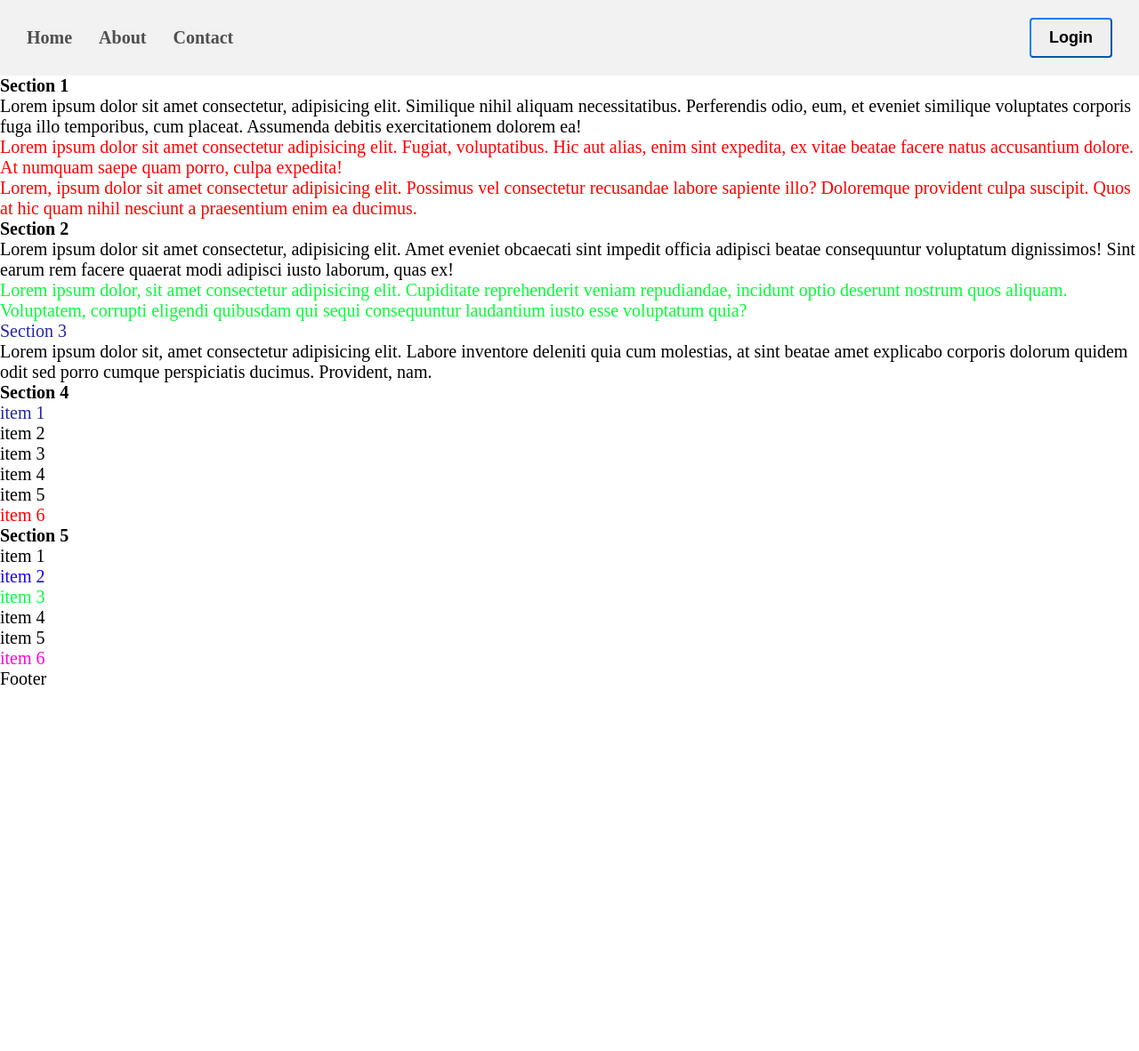
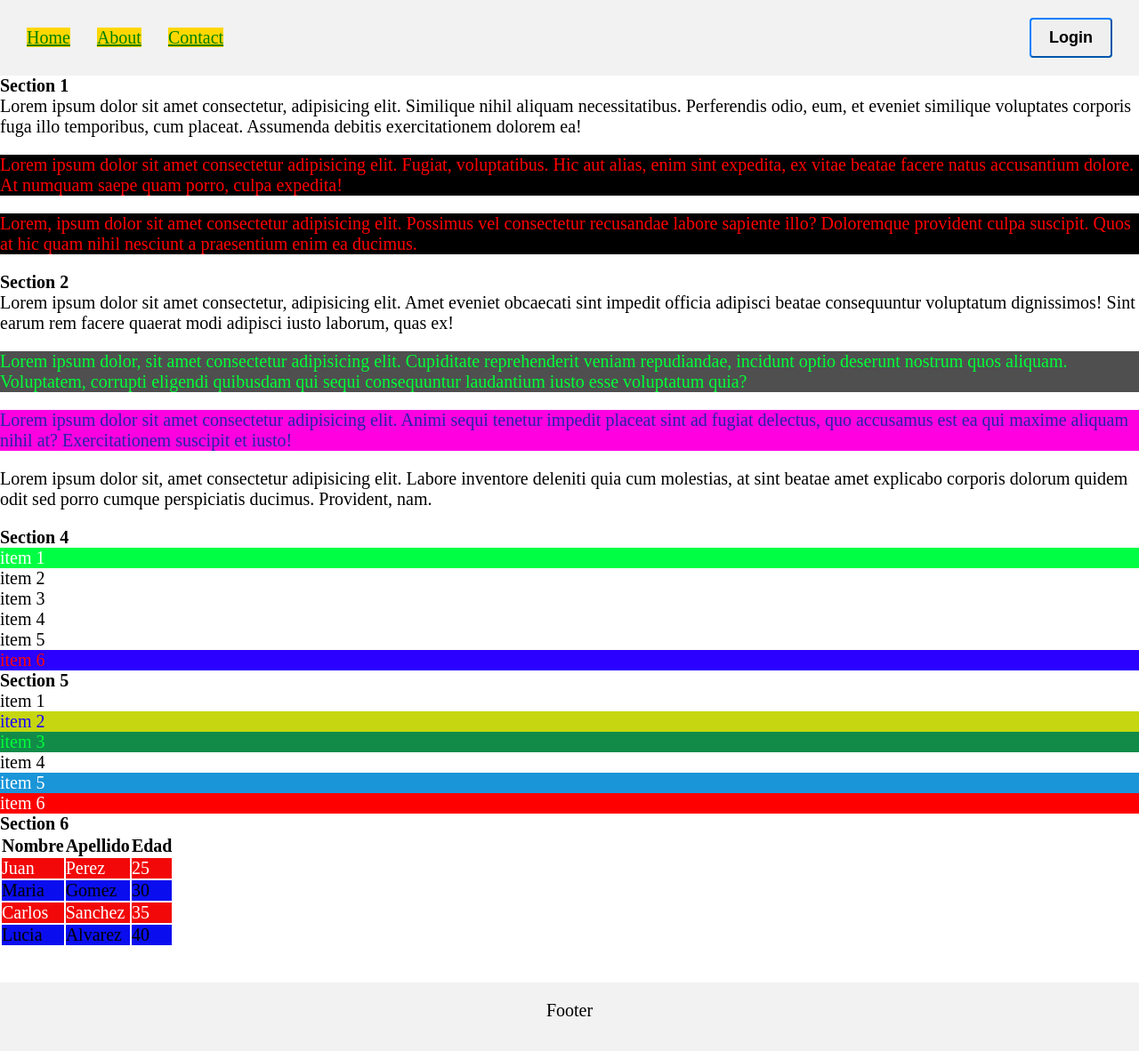
Before and after one commit to humbertodrc/desarrollo-web-camada-53815, a plain HTML site: page clase-08-Pseudoclases-y-BEM/pseudoclases.html in a window 1280 px wide. Shown: the whole page at 89% size. Before the commit the page ends 800 px from the top, so only its background shows below. Drawn offline with Linux system fonts and the light colour scheme.

Commit message:
clase-08: pseudoclases

```diff
--- a/clase-08-Pseudoclases-y-BEM/pseudoclases.html
+++ b/clase-08-Pseudoclases-y-BEM/pseudoclases.html
@@ -13,9 +13,9 @@
     <!-- Ejemplo para aplicar :hover, :focus, :active -->
     <nav>
       <ul>
-        <li><a href="">Home</a></li>
-        <li><a href="">About</a></li>
-        <li><a href="">Contact</a></li>
+        <li><a href="#">Home</a></li>
+        <li><a href="./pages/about.html" target="_blank">About</a></li>
+        <li><a href="./pages/contact.html" target="_blank">Contact</a></li>
       </ul>
       <button>Login</button>
     </nav>
@@ -45,7 +45,7 @@
         iusto esse voluptatum quia?</p>
     </section>
     <section class="section-3">
-      <p>Section 3</p>
+      <p>Lorem ipsum dolor sit amet consectetur adipisicing elit. Animi sequi tenetur impedit placeat sint ad fugiat delectus, quo accusamus est ea qui maxime aliquam nihil at? Exercitationem suscipit et iusto!</p>
       <p>Lorem ipsum dolor sit, amet consectetur adipisicing elit. Labore inventore deleniti quia cum molestias, at sint
         beatae amet explicabo corporis dolorum quidem odit sed porro cumque perspiciatis ducimus. Provident, nam.</p>
     </section>
@@ -75,6 +75,41 @@
         <li>item 6</li>
       </ul>
     </section>
+
+    <!-- Ejemplo para aplicar :nth-child(odd) :nth-child(even) tabla -->
+    <section class="section-6">
+      <h2>Section 6</h2>
+      <table>
+        <thead>
+          <tr>
+            <th>Nombre</th>
+            <th>Apellido</th>
+            <th>Edad</th>
+          </tr>
+        </thead>
+        <tbody>
+          <tr>
+            <td>Juan</td>
+            <td>Perez</td>
+            <td>25</td>
+          </tr>
+          <tr>
+            <td>Maria</td>
+            <td>Gomez</td>
+            <td>30</td>
+          </tr>
+          <tr>
+            <td>Carlos</td>
+            <td>Sanchez</td>
+            <td>35</td>
+          </tr>
+          <tr>
+            <td>Lucia</td>
+            <td>Alvarez</td>
+            <td>40</td>
+          </tr>
+        </tbody>
+      </table>
   </main>
 
   <footer>
--- a/clase-08-Pseudoclases-y-BEM/styles/pseudoclases.css
+++ b/clase-08-Pseudoclases-y-BEM/styles/pseudoclases.css
@@ -3,6 +3,10 @@
   margin: 0;
   box-sizing: border-box;
   font-size: 20px;
+}
+
+p{
+  margin-bottom: 20px;
 }
 
 header{
@@ -22,32 +26,33 @@ nav ul{
   gap: 30px;
 }
 
-nav ul li a{
+/* Si aplicamos esto no toma el :link */
+/* nav ul li a{
   text-decoration: none;
   font-weight: 700;
-  color: #4f4f4f;
   background: #f2f2f2;
-}
+} */
 
 /* Ejemplo para aplicar :link, :hover, :active, :visited */
 a:link{
-  color: aqua;
-  background: rgb(0, 0, 0, 0.5);
+  background-color: gold;
+  color: green;
 }
 
 a:hover{
-  color: #2525a4;
+  background-color: #2525a4;
+  color:#fff;
   text-decoration: underline;
 }
 
 a:active{
-  color: #ff0000;
+  background-color: #ff0000;
   text-decoration: line-through;
 }
 
-a:active{
-  color: #00ff37;
-  background: rgb(99, 15, 20, 0.5);
+a:visited{
+  color: #000;
+  background-color: #00ff37;
 }
 
 nav button{
@@ -62,46 +67,80 @@ nav button{
 /* Ejemplos con :not */
 .section-1 p:not(.text-1){
   color: #ff0000;
+  background-color: #000;
 }
 
 /* Ejemplo con :last-child */
 /* Hace referencia al ultimo hijo */
 .section-2 p:last-child{
   color: #00ff37;
+  background-color: #4f4f4f;
 }
 
 /* Ejemplo con :first-child */
-/* Hace referencia al primer hijo */
+/* Hace referencia al primer hijo buen ejemplo para explicar :first-of-type si agregas un h2  */
 .section-3 p:first-child{
   color: #2525a4;
+  background-color: #ff00e1;
 }
 
 /* Ejemplos con :first-of-type */
 /* Hace referencia al primer elemento de su tipo */
 .section-4 ol li:first-of-type{
-  color: #2525a4;
+  color: #fff;
+  background-color: #00ff44;
 }
 
 /* Ejemplos con :last-of-type */
 /* Hace referencia al ultimo elemento de su tipo */
 .section-4 ol li:last-of-type{
   color: #ff0000;
+  background-color: #2b00ff;
 }
 
 /* Ejemplos con :nth-child */
 /* Hace referencia al elemento que cumpla con la condición de esa posicion */
 .section-5 ul li:nth-child(2){
   color: #1900ff;
+  background-color: #c6d610;
 }
 
 /* Ejemplos con :nth-of-type */
 /* Hace referencia al elemento que cumpla con la condición de esa posicion y de su tipo */
 .section-5 ul li:nth-of-type(3){
   color: #00ff37;
+  background-color: #128b49;
 }
 
 /* Ejemplos con :nth-last-child */
 /* Hace referencia al elemento que cumpla con la condición de esa posicion contando desde el final */
 .section-5 ul li:nth-last-child(1){
-  color: #ff00e1;
+  color: #fff;
+  background-color: #ff0000;
 }
+
+.section-5 ul li:nth-last-child(2){
+  color: #fff;
+  background-color: #1a95d8;
+}
+
+/* Ejemplos tabla :nth-child(odd) :nth-child(even) */
+
+/* Hace referencia a los elementos impares */
+.section-6 table tbody tr:nth-child(odd){
+  color: #fff;
+  background-color: #f20808;
+}
+
+/* Hace referencia a los elementos pares */
+.section-6 table tbody tr:nth-child(even){
+  color: #000;
+  background-color: #0a0eef;
+}
+
+footer{
+  background-color: #f2f2f2;
+  padding: 20px 30px;
+  text-align: center;
+  margin-top: 40px;
+}
```
Also changed, not shown: clase-08-Pseudoclases-y-BEM/pages/about.html (added, +11 -0 lines), clase-08-Pseudoclases-y-BEM/pages/contact.html (added, +11 -0 lines).
